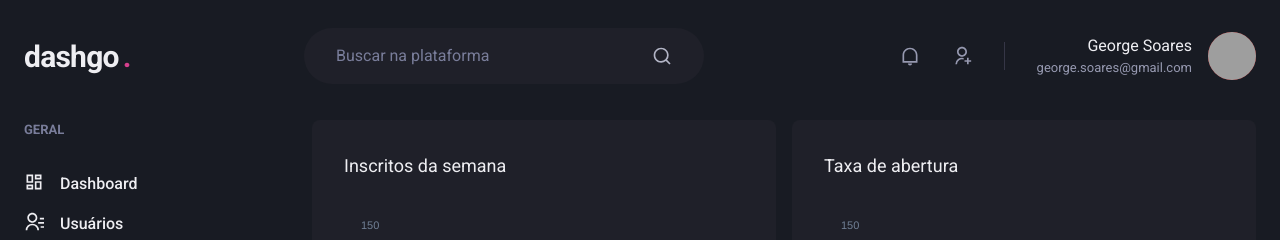
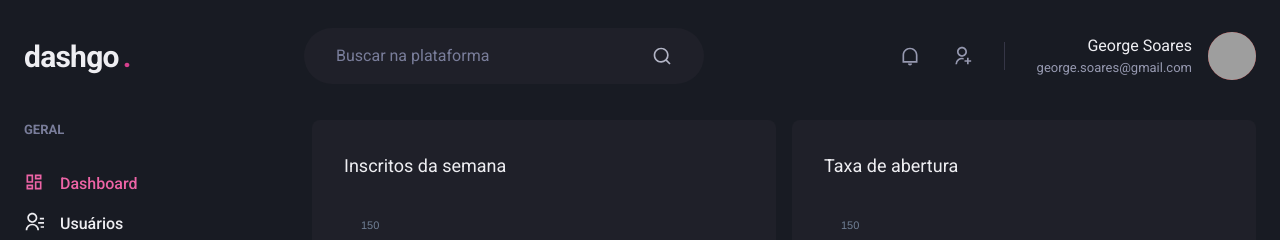
Before and after one commit to George-b1t/dashgo, a Next.js app: page /dashboard in a window 1280 px wide. Shown: the top 240 px of the page. Built offline with nearby package versions, Linux system fonts and the light colour scheme; grey boxes are pictures that could not be loaded.

Commit message:
sinalizando-link-ativo

```diff
--- /dev/null
+++ b/src/components/ActiveLink.tsx
@@ -0,0 +1,36 @@
+import Link, { LinkProps } from "next/link";
+import { useRouter } from "next/router";
+import { cloneElement, ReactElement } from "react";
+
+interface ActiveLinkProps extends LinkProps {
+  children: ReactElement;
+  shouldMatchExactHref?: boolean;
+};
+
+export function ActiveLink({
+  children,
+  shouldMatchExactHref = false,
+  ...rest
+}: ActiveLinkProps) {
+  const { asPath } = useRouter();
+
+  let isActive = false;
+
+  if ( shouldMatchExactHref && (asPath === rest.href || asPath === rest.as) ) {
+    isActive = true
+  };
+
+  if ( !shouldMatchExactHref &&
+    (asPath.startsWith(String(rest.href)) ||
+    asPath.startsWith(String(rest.as)) ) ) {
+    isActive = true;
+  };
+
+  return (
+    <Link { ...rest }>
+      {cloneElement(children, {
+        color: isActive ? 'pink.400' : 'gray.50'
+      })}
+    </Link>
+  );
+};
--- a/src/components/Sidebar/NavLink.tsx
+++ b/src/components/Sidebar/NavLink.tsx
@@ -1,6 +1,6 @@
 import { Icon, Link as ChakraLink, Text, LinkProps as ChackraLinkProps } from "@chakra-ui/react";
-import Link from 'next/link';
 import { ElementType } from "react";
+import { ActiveLink } from "../ActiveLink";
 
 interface NavLinkProps extends ChackraLinkProps {
   children: string;
@@ -10,7 +10,7 @@
 
 export function NavLink({ children, icon, href, ...rest }: NavLinkProps) {
   return (
-    <Link href={href} passHref>
+    <ActiveLink href={href} passHref>
       <ChakraLink
         display='flex'
         align='center'
@@ -27,6 +27,6 @@
           { children }
         </Text>
       </ChakraLink>
-    </Link>
+    </ActiveLink>
   );
 };
```
